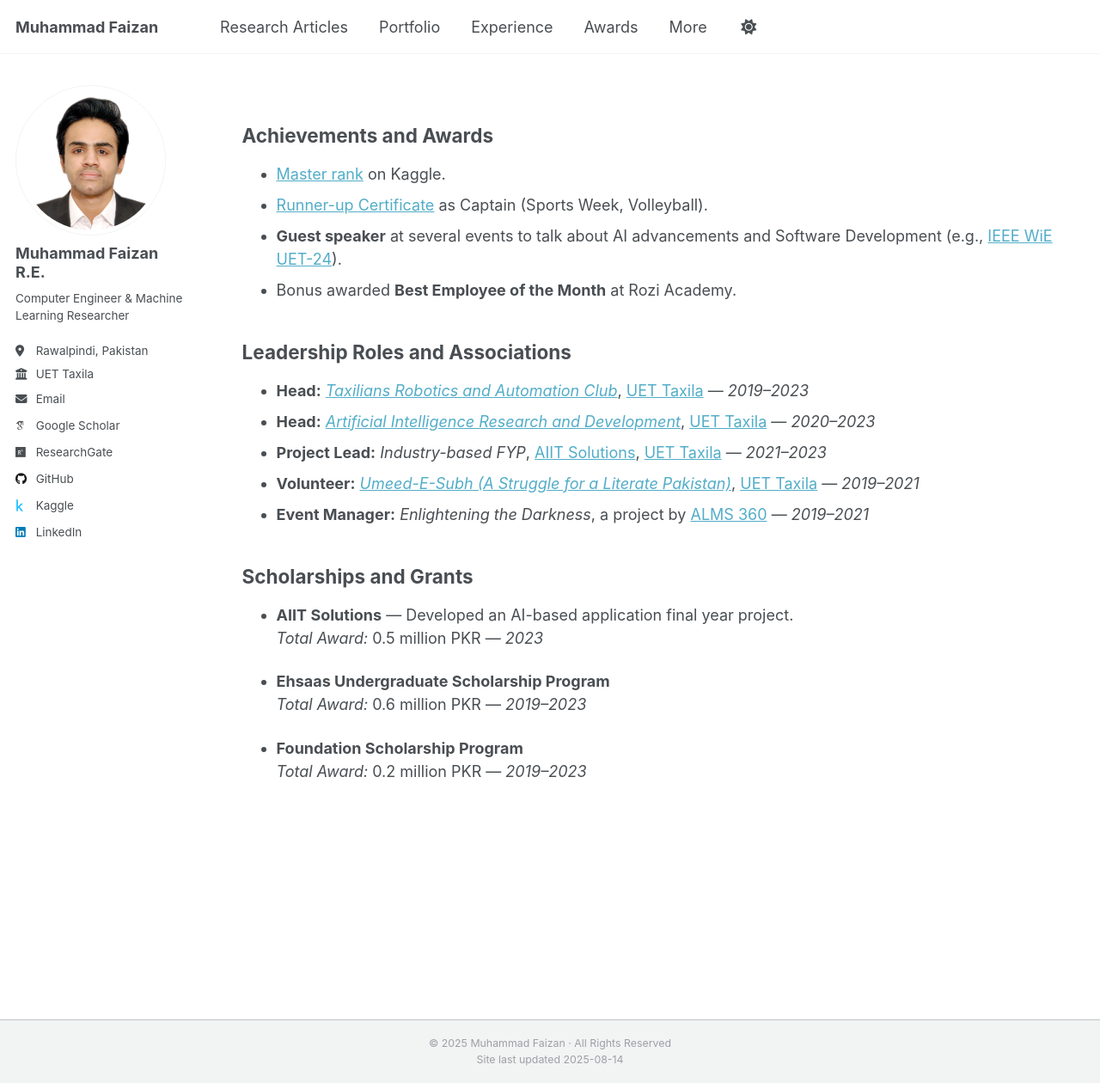
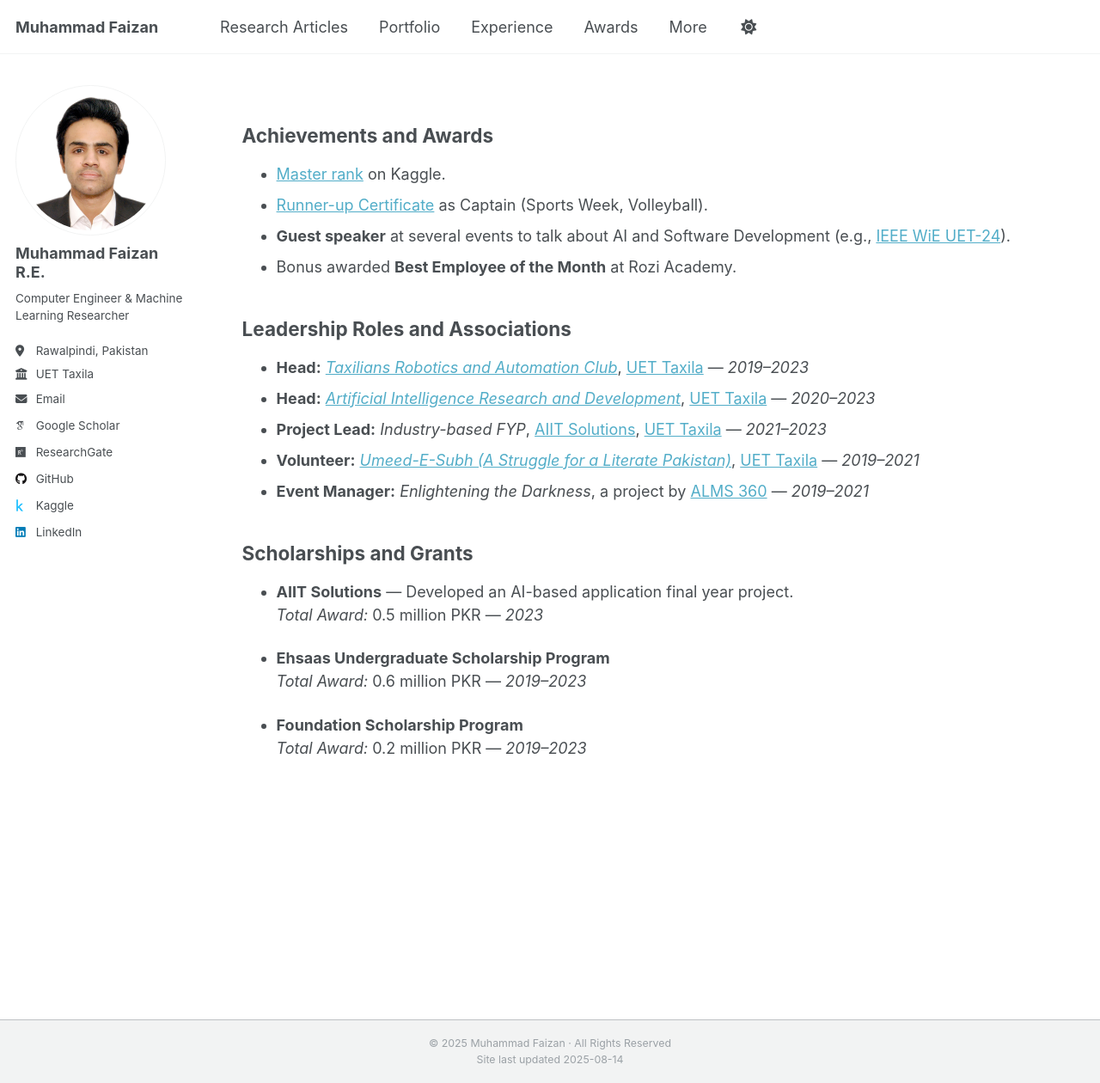
Before and after one commit to MuhammadFaizan99/MuhammadFaizan99.github.io, a Jekyll site: the page built from _pages/awards.md, in a window 1280 px wide and 1260 px high. Shown: the whole window at 86% size. Built offline with Jekyll 4.4.1, drawn with Linux system fonts in a browser that asks for light colours; some web fonts are replaced; a script that is not in the unit is left out.

Commit message:
Update awards.md

```diff
--- a/_pages/awards.md
+++ b/_pages/awards.md
@@ -12,7 +12,7 @@ redirect_from:
 
 - [Master rank](https://www.kaggle.com/muhammadfaizan65) on Kaggle.
 - [Runner-up Certificate](https://drive.google.com/file/d/16C0nUqVjeAWJ2AZPXiZdZCFbgqcTTKpZ/view?usp=sharing) as Captain (Sports Week, Volleyball).
-- **Guest speaker** at several events to talk about AI advancements and Software Development (e.g., [IEEE WiE UET-24](https://www.linkedin.com/company/ieee-wie-ag-uet-taxila/?originalSubdomain=pk)).
+- **Guest speaker** at several events to talk about AI and Software Development (e.g., [IEEE WiE UET-24](https://www.linkedin.com/company/ieee-wie-ag-uet-taxila/?originalSubdomain=pk)).
 - Bonus awarded **Best Employee of the Month** at Rozi Academy.
 
 ## Leadership Roles and Associations
```
